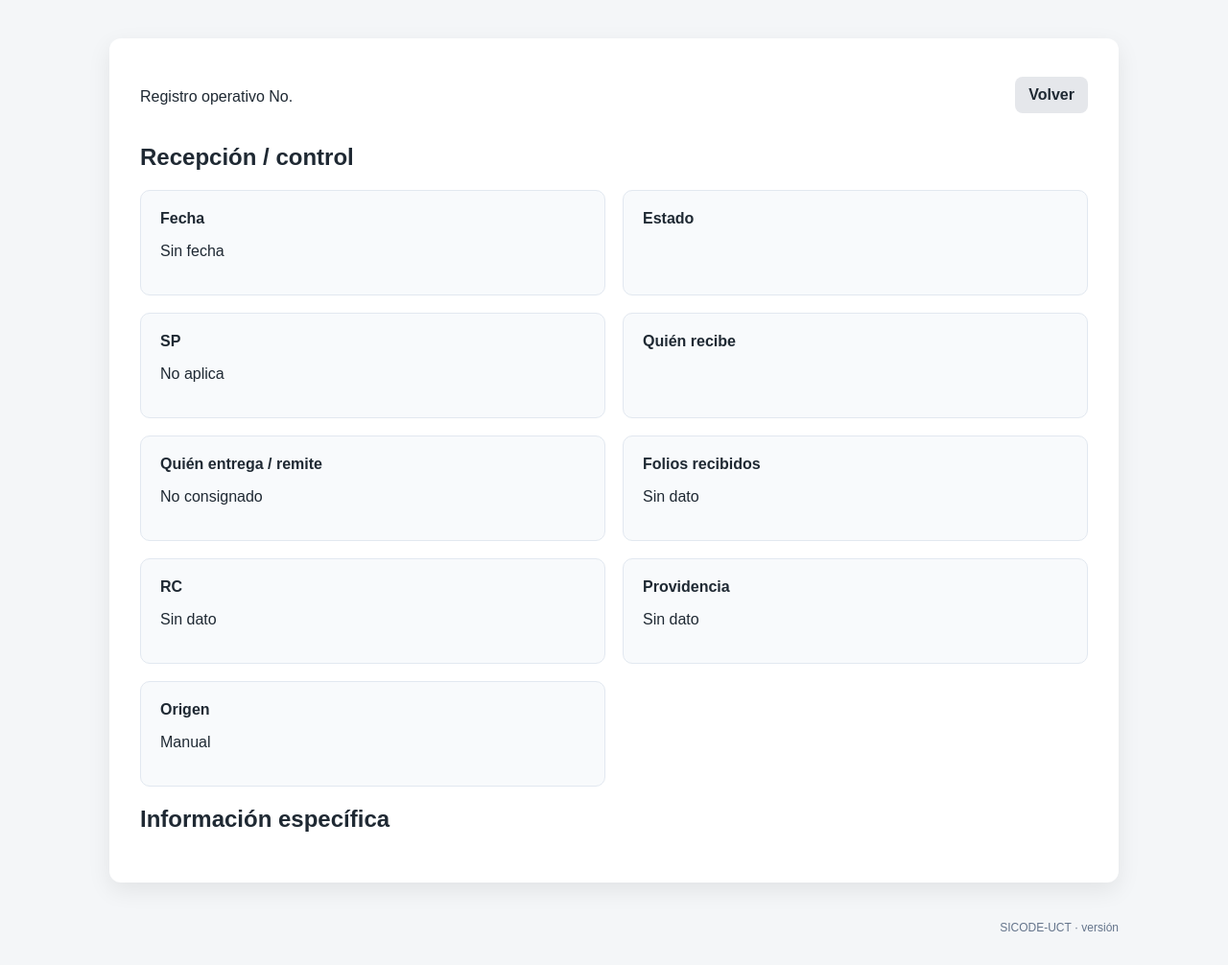
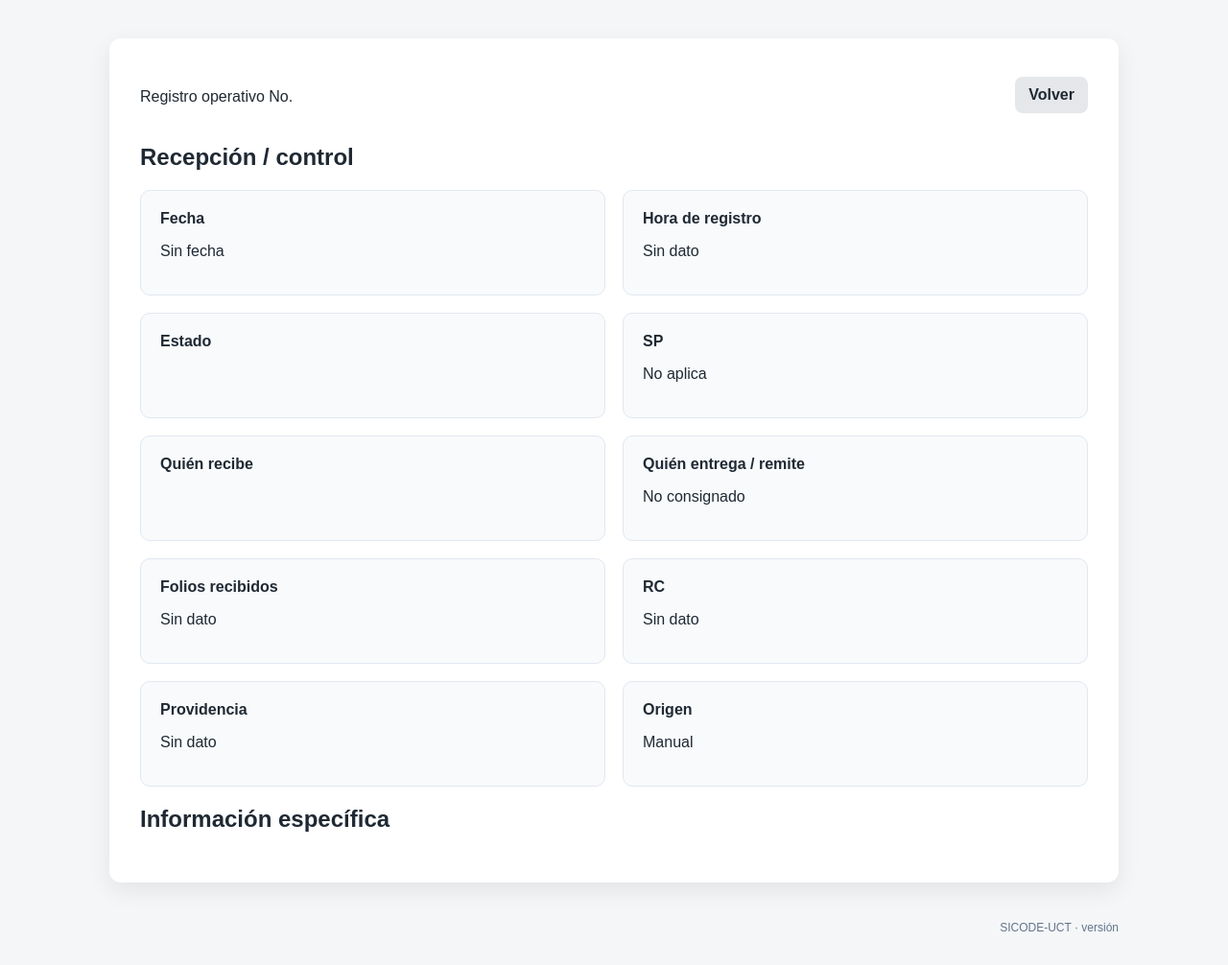
Before and after one commit to RGDeveloper-UCT/SICODE-UCT, a Python web app: template app/templates/coordinacion/detalle.html in a window 1280 px wide. Shown: the part 69-1075 px from the top of the page at 96% size. Run offline with Jinja, Linux system fonts and the light colour scheme; the template is opened without the code that fills it, so the values that code supplies are empty.

Commit message:
Mostrar hora y vinculación de expediente completo

```diff
--- a/app/templates/coordinacion/detalle.html
+++ b/app/templates/coordinacion/detalle.html
@@ -2,15 +2,18 @@
 {% block title %}Detalle de Coordinación — SICODE-UCT{% endblock %}
 {% block content %}
 <section class="panel panel-ancho">
-    <div class="encabezado-modulo"><div><h1>{{ 'SOPORTE TI' if registro.soporte_tecnico else registro.tipo }}</h1><p>Registro operativo No. {{ registro.id }}</p></div><div class="acciones-detalle">{% if registro.soporte_tecnico %}<a class="boton-secundario" href="{{ url_for('soporte_tecnico.detalle', boleta_id=registro.soporte_tecnico.id) }}">Abrir boleta {{ registro.soporte_tecnico.numero_boleta }}</a>{% endif %}<a class="boton-cancelar" href="{{ url_for('coordinacion.listado') }}">Volver</a></div></div>
+    <div class="encabezado-modulo"><div><h1>{{ 'SOPORTE TI' if registro.soporte_tecnico else registro.tipo|replace('_', ' ') }}</h1><p>Registro operativo No. {{ registro.id }}</p></div><div class="acciones-detalle">{% if registro.soporte_tecnico %}<a class="boton-secundario" href="{{ url_for('soporte_tecnico.detalle', boleta_id=registro.soporte_tecnico.id) }}">Abrir boleta {{ registro.soporte_tecnico.numero_boleta }}</a>{% endif %}<a class="boton-cancelar" href="{{ url_for('coordinacion.listado') }}">Volver</a></div></div>
 
     {% if registro.soporte_tecnico %}
     <div class="aviso"><strong>Boleta estructurada de soporte:</strong> este registro forma parte del control de Soporte técnico y servicios TI. Abra la boleta para consultar servicio, equipo, diagnóstico, cierre y constancia PDF.</div>
+    {% elif registro.tipo == 'EXPEDIENTE_COMPLETO' %}
+    <div class="aviso"><strong>Expediente completo recibido:</strong> este control confirma la recepción física y su vinculación al SP existente en SICODE. La fecha, hora y usuario quedan trazados automáticamente.</div>
     {% endif %}
 
     <h2>Recepción / control</h2>
     <div class="grid-form detalle-grid">
         <div class="tarjeta"><strong>Fecha</strong><p>{{ registro.fecha_recepcion.strftime('%d/%m/%Y') if registro.fecha_recepcion else 'Sin fecha' }}</p></div>
+        <div class="tarjeta"><strong>Hora de registro</strong><p>{{ registro.creado_en.strftime('%H:%M:%S') if registro.creado_en else 'Sin dato' }}</p></div>
         <div class="tarjeta"><strong>Estado</strong><p>{{ registro.estado }}</p></div>
         <div class="tarjeta"><strong>SP</strong><p>{% if registro.expediente %}<a href="{{ url_for('expedientes.detalle', expediente_id=registro.expediente.id) }}">{{ registro.no_sp_referencia }}</a>{% else %}{{ registro.no_sp_referencia or 'No aplica' }}{% endif %}</p></div>
         <div class="tarjeta"><strong>Quién recibe</strong><p>{{ registro.usuario_origen or registro.usuario.nombre }}</p></div>
@@ -23,7 +26,12 @@
 
     <h2>Información específica</h2>
     <div class="tabla-contenedor"><table><tbody>
-    {% if registro.tipo == 'PAGO' and registro.pago %}
+    {% if registro.tipo == 'EXPEDIENTE_COMPLETO' %}
+        <tr><th>Tipo de recepción</th><td>Expediente físico completo</td></tr>
+        <tr><th>SP de destino</th><td>{% if registro.expediente %}<a href="{{ url_for('expedientes.detalle', expediente_id=registro.expediente.id) }}">{{ registro.no_sp_referencia }}</a>{% else %}{{ registro.no_sp_referencia or 'Sin dato' }}{% endif %}</td></tr>
+        <tr><th>Vinculación</th><td>{{ 'Vinculado al expediente maestro' if registro.expediente_id else 'Pendiente de vincular' }}</td></tr>
+        <tr><th>Control de foliación recibido</th><td>{{ registro.folios_recepcion or 'Sin dato' }}</td></tr>
+    {% elif registro.tipo == 'PAGO' and registro.pago %}
         <tr><th>Período</th><td>{{ registro.pago.periodo_desde.strftime('%d/%m/%Y') if registro.pago.periodo_desde else '' }}{% if registro.pago.periodo_hasta %} al {{ registro.pago.periodo_hasta.strftime('%d/%m/%Y') }}{% endif %} {{ registro.pago.periodo_texto or '' }}</td></tr>
         <tr><th>Boleta</th><td>{{ registro.pago.boleta or 'Sin dato' }}</td></tr>
         <tr><th>Total</th><td>{{ ('Q %.2f'|format(registro.pago.total)) if registro.pago.total is not none else 'Sin dato' }}</td></tr>
```
